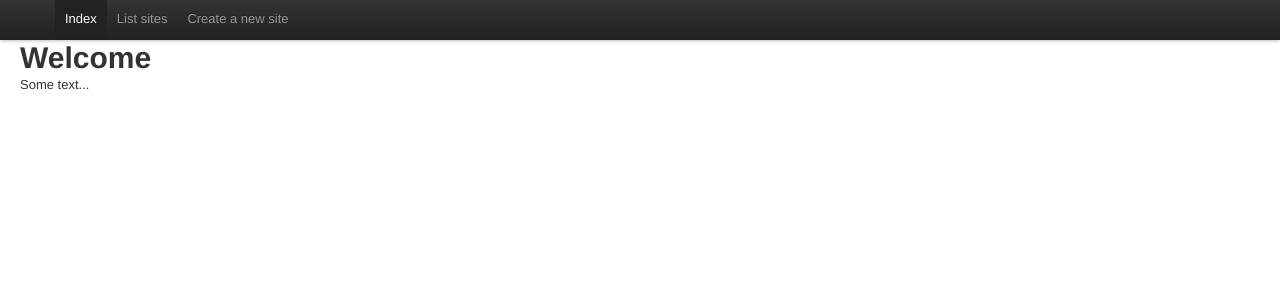
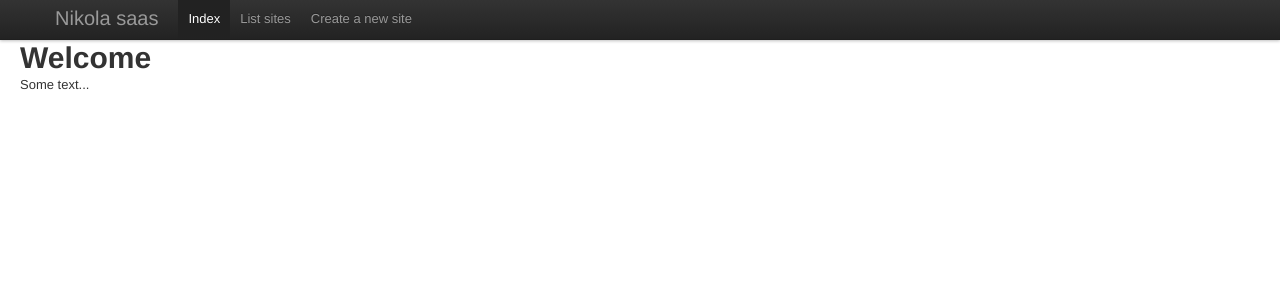
Before and after one commit to hugoruscitti/nikola-saas, a Flask app: page / in a window 1280 px wide. Shown: the top 300 px of the page. Run offline with Flask 2, Linux system fonts and the light colour scheme; some libraries are stand-ins or nearby versions.

Commit message:
agregando el logotipo del sitio

```diff
--- a/templates/layout.html
+++ b/templates/layout.html
@@ -12,11 +12,10 @@
 
 <body>
 
-
-
     <div class="navbar navbar-fixed-top">
         <div class="navbar-inner">
             <div class="container">
+                <a class="brand" href="/">Nikola saas</a>
                 <ul class="nav">
                     <li class="active">
                     <a href="/">Index</a></li>
```
